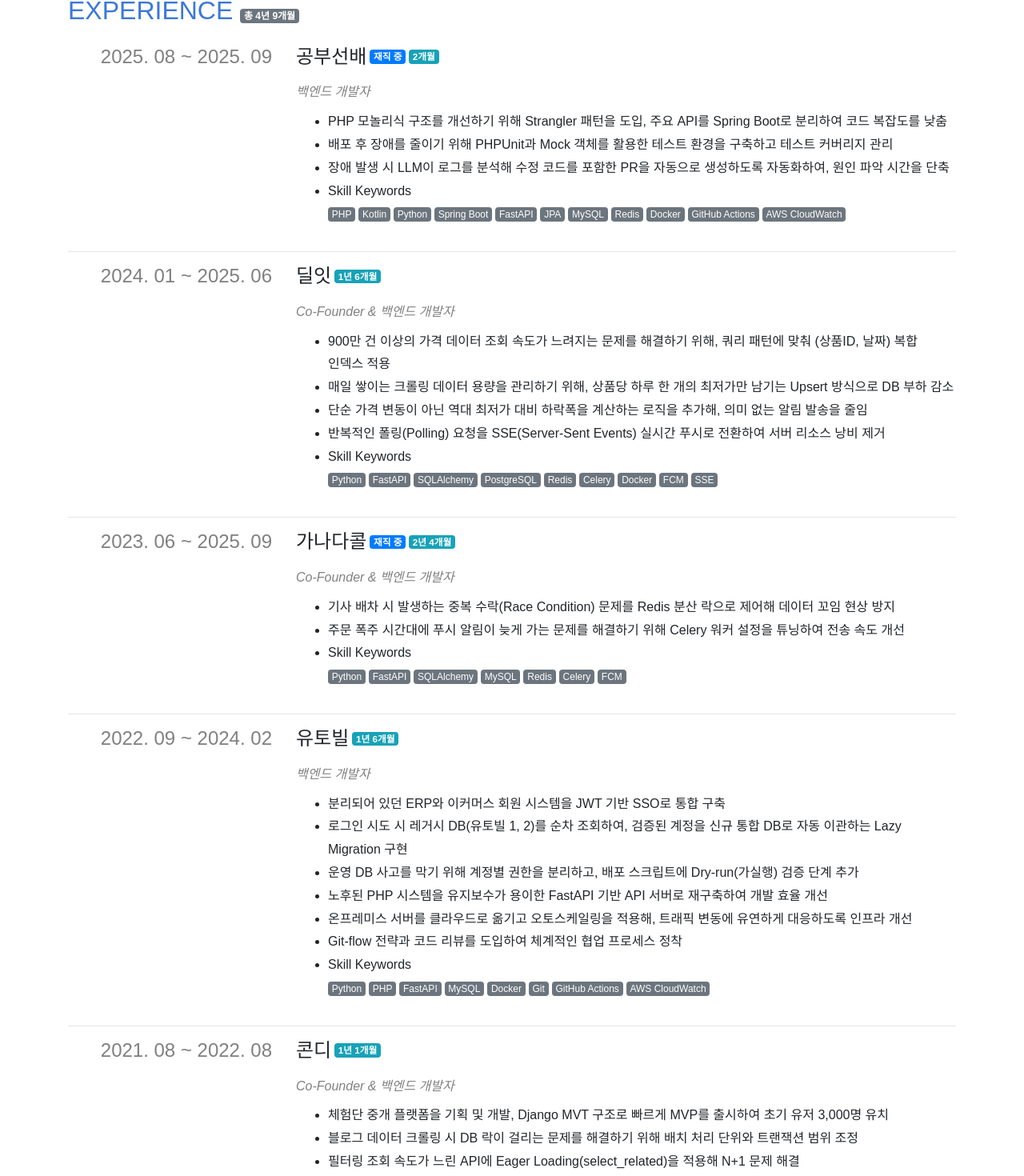
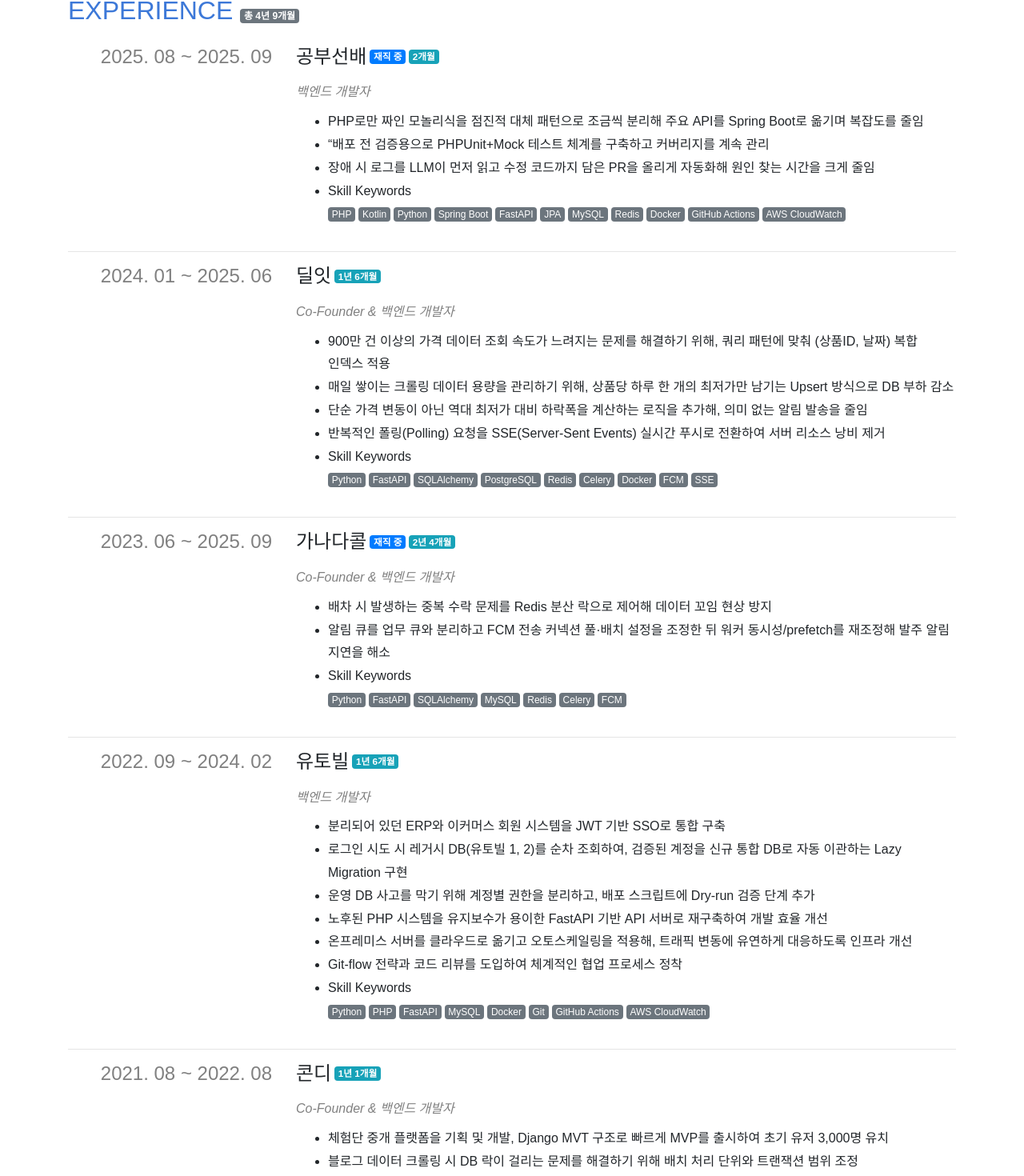
Before and after one commit to yuneast/resume, a Next.js app: page / in a window 1280 px wide. Shown: the part 1157-2627 px from the top of the page at 80% size. Built offline with nearby package versions, Linux system fonts and the light colour scheme; a web font is replaced by a local one.

Commit message:
Update experience.ts

```diff
--- a/payload/experience.ts
+++ b/payload/experience.ts
@@ -11,9 +11,9 @@
           title: '백엔드 개발자',
           startedAt: '2025-08',
           descriptions: [
-            'PHP 모놀리식 구조를 개선하기 위해 Strangler 패턴을 도입, 주요 API를 Spring Boot로 분리하여 코드 복잡도를 낮춤',
-            '배포 후 장애를 줄이기 위해 PHPUnit과 Mock 객체를 활용한 테스트 환경을 구축하고 테스트 커버리지 관리',
-            '장애 발생 시 LLM이 로그를 분석해 수정 코드를 포함한 PR을 자동으로 생성하도록 자동화하여, 원인 파악 시간을 단축',
+            'PHP로만 짜인 모놀리식을 점진적 대체 패턴으로 조금씩 분리해 주요 API를 Spring Boot로 옮기며 복잡도를 줄임',
+            '“배포 전 검증용으로 PHPUnit+Mock 테스트 체계를 구축하고 커버리지를 계속 관리',
+            '장애 시 로그를 LLM이 먼저 읽고 수정 코드까지 담은 PR을 올리게 자동화해 원인 찾는 시간을 크게 줄임',
           ],
           skillKeywords: [
             'PHP', 'Kotlin', 'Python', 'Spring Boot', 'FastAPI', 'JPA', 'MySQL', 'Redis', 'Docker', 'GitHub Actions', 'AWS CloudWatch',
@@ -47,8 +47,8 @@
           title: 'Co-Founder & 백엔드 개발자 ',
           startedAt: '2023-06',
           descriptions: [
-            '기사 배차 시 발생하는 중복 수락(Race Condition) 문제를 Redis 분산 락으로 제어해 데이터 꼬임 현상 방지',
-            '주문 폭주 시간대에 푸시 알림이 늦게 가는 문제를 해결하기 위해 Celery 워커 설정을 튜닝하여 전송 속도 개선',
+            '배차 시 발생하는 중복 수락 문제를 Redis 분산 락으로 제어해 데이터 꼬임 현상 방지',
+            '알림 큐를 업무 큐와 분리하고 FCM 전송 커넥션 풀·배치 설정을 조정한 뒤 워커 동시성/prefetch를 재조정해 발주 알림 지연을 해소',
           ],
           skillKeywords: [
             'Python', 'FastAPI', 'SQLAlchemy', 'MySQL', 'Redis', 'Celery', 'FCM',
@@ -66,7 +66,7 @@
           descriptions: [
             "분리되어 있던 ERP와 이커머스 회원 시스템을 JWT 기반 SSO로 통합 구축",
             "로그인 시도 시 레거시 DB(유토빌 1, 2)를 순차 조회하여, 검증된 계정을 신규 통합 DB로 자동 이관하는 Lazy Migration 구현",
-            "운영 DB 사고를 막기 위해 계정별 권한을 분리하고, 배포 스크립트에 Dry-run(가실행) 검증 단계 추가",
+            "운영 DB 사고를 막기 위해 계정별 권한을 분리하고, 배포 스크립트에 Dry-run 검증 단계 추가",
             "노후된 PHP 시스템을 유지보수가 용이한 FastAPI 기반 API 서버로 재구축하여 개발 효율 개선",
             "온프레미스 서버를 클라우드로 옮기고 오토스케일링을 적용해, 트래픽 변동에 유연하게 대응하도록 인프라 개선",
             "Git-flow 전략과 코드 리뷰를 도입하여 체계적인 협업 프로세스 정착",
@@ -88,7 +88,6 @@
           descriptions: [
             '체험단 중개 플랫폼을 기획 및 개발, Django MVT 구조로 빠르게 MVP를 출시하여 초기 유저 3,000명 유치',
             '블로그 데이터 크롤링 시 DB 락이 걸리는 문제를 해결하기 위해 배치 처리 단위와 트랜잭션 범위 조정',
-            '필터링 조회 속도가 느린 API에 Eager Loading(select_related)을 적용해 N+1 문제 해결',
             '단일 서버에서 최대한 많은 트래픽을 받기 위해 Gunicorn 워커 설정 튜닝 및 정적 파일 캐싱 적용',
           ],
           skillKeywords: [
```
